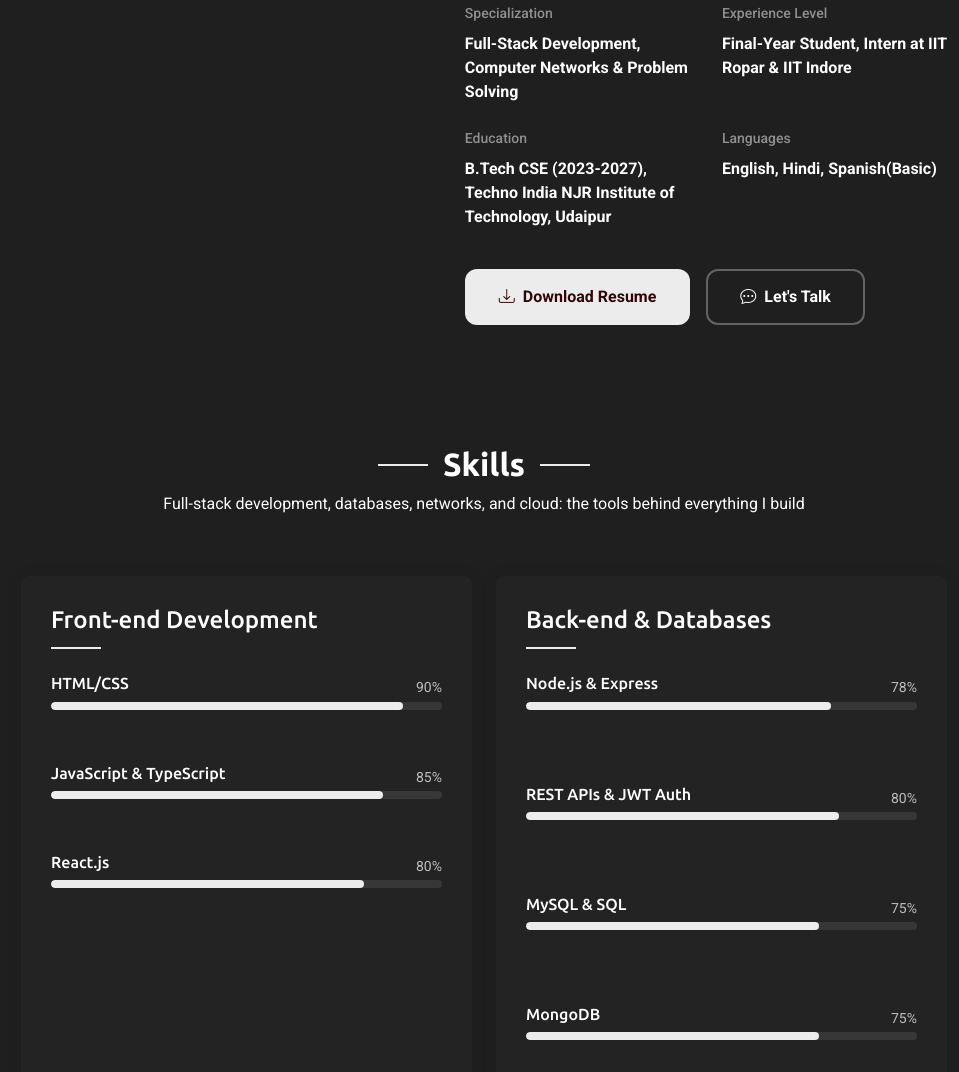
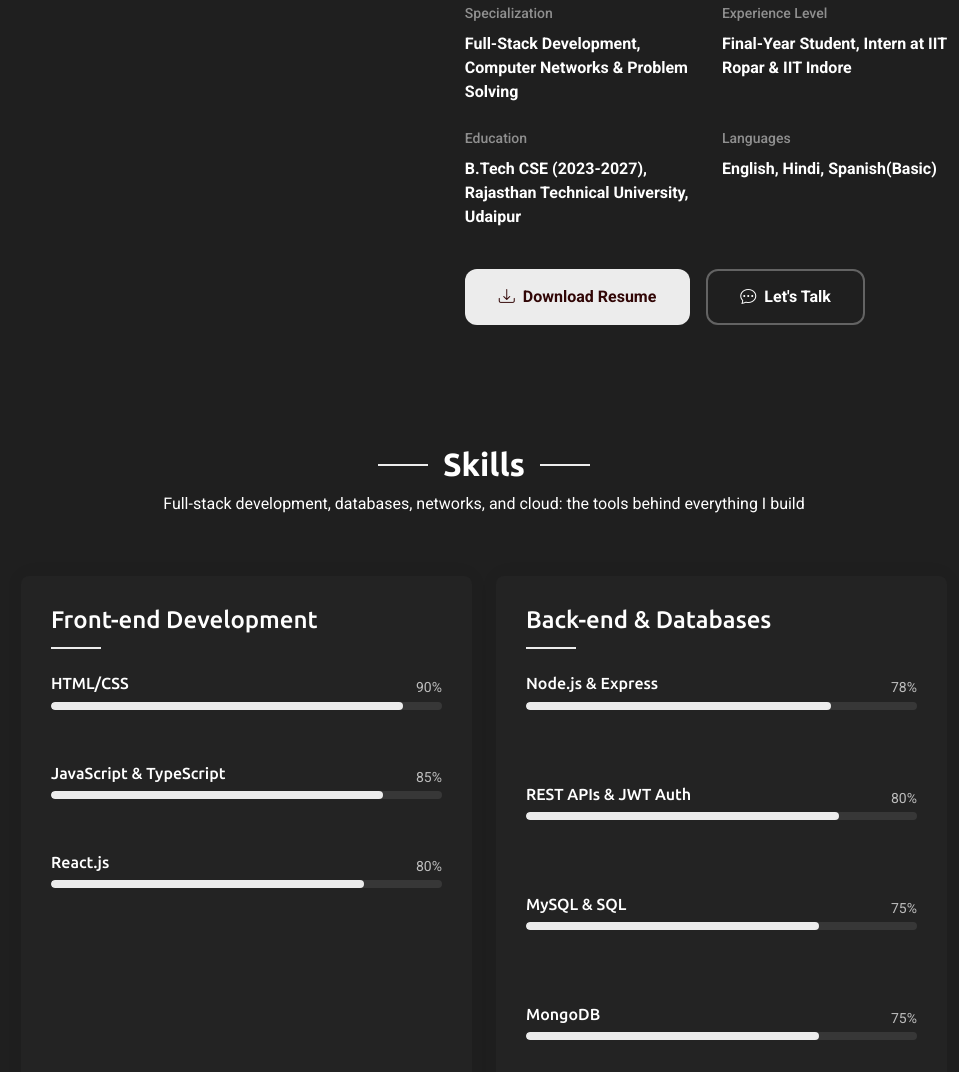
Before and after one commit to DishiGpt/DishiGpt.github.io, a plain HTML site: page index.html in a window 1280 px wide. Shown: the part 1748-2820 px from the top of the page, without its empty margins (321-1280 px from the left). Drawn offline with nearby package versions, Linux system fonts and the light colour scheme.

Commit message:
fixind education

```diff
--- a/index.html
+++ b/index.html
@@ -208,7 +208,7 @@
                 <div class="detail-row">
                   <div class="detail-item">
                     <span class="detail-label">Education</span>
-                    <span class="detail-value">B.Tech CSE (2023-2027), Techno India NJR Institute of Technology, Udaipur</span>
+                    <span class="detail-value">B.Tech CSE (2023-2027), Rajasthan Technical University, Udaipur</span>
                   </div>
                   <div class="detail-item">
                     <span class="detail-label">Languages</span>
@@ -497,7 +497,7 @@
               <div class="resume-item">
                 <h4>B.Tech, Computer Science and Engineering</h4>
                 <h5>2023 – 2027 · 4th Year · CGPA 9.75 / 10</h5>
-                <p class="company"><i class="bi bi-building"></i> Techno India NJR Institute of Technology, Udaipur</p>
+                <p class="company"><i class="bi bi-building"></i> Rajasthan Technical University, Udaipur</p>
                 <p>Affiliated with Rajasthan Technical University.</p>
               </div>
             </div>
@@ -546,7 +546,7 @@
               <div class="resume-item">
                 <h4>Secretary, IEEE Student Branch</h4>
                 <h5>2024 – 2025</h5>
-                <p class="company"><i class="bi bi-building"></i> Techno India NJR Institute of Technology</p>
+                <p class="company"><i class="bi bi-building"></i> Rajasthan Technical University</p>
               </div>
             </div>
           </div>
```
